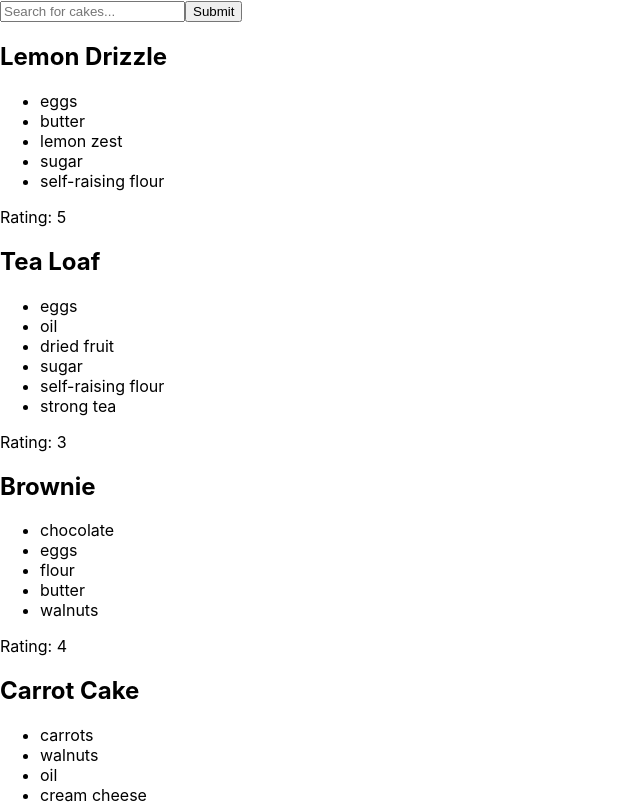
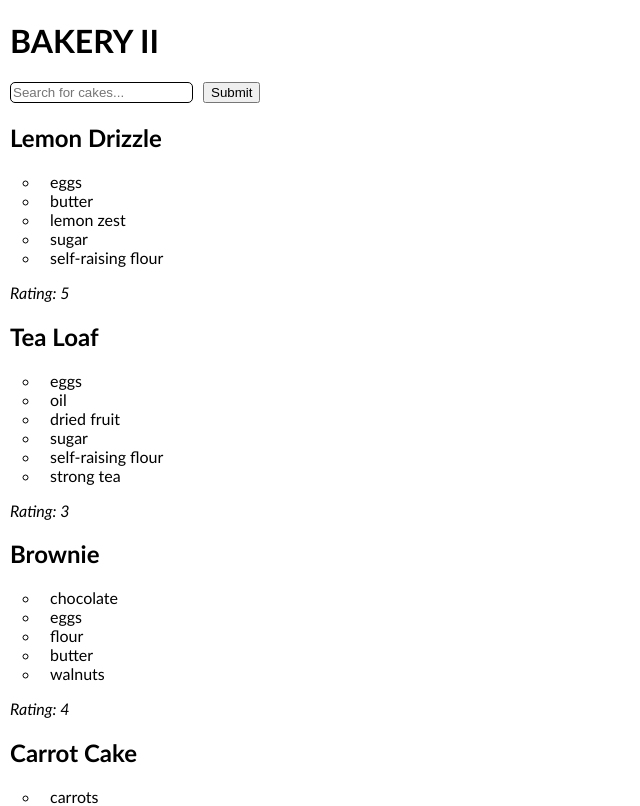
Before and after one commit to osamui01/bakery-lab-2, a React (Create React App) app: page / in a window 1280 px wide. Shown: the top 806 px of the page, without its empty margins (0-640 px from the left). Built offline with nearby package versions, Linux system fonts and the light colour scheme.

Commit message:
applied basic styling to each document

```diff
--- a/src/App.css
+++ /dev/null
@@ -1,38 +0,0 @@
-.App {
-  text-align: center;
-}
-
-.App-logo {
-  height: 40vmin;
-  pointer-events: none;
-}
-
-@media (prefers-reduced-motion: no-preference) {
-  .App-logo {
-    animation: App-logo-spin infinite 20s linear;
-  }
-}
-
-.App-header {
-  background-color: #282c34;
-  min-height: 100vh;
-  display: flex;
-  flex-direction: column;
-  align-items: center;
-  justify-content: center;
-  font-size: calc(10px + 2vmin);
-  color: white;
-}
-
-.App-link {
-  color: #61dafb;
-}
-
-@keyframes App-logo-spin {
-  from {
-    transform: rotate(0deg);
-  }
-  to {
-    transform: rotate(360deg);
-  }
-}
--- a/src/App.js
+++ b/src/App.js
@@ -1,9 +1,10 @@
 import RecipeContainer from "./Containers/RecipeContainer";
-import "./App.css";
+import "./styles/appStyles.css";
 
 function App() {
   return (
     <div>
+      <h1>BAKERY II</h1>
       <RecipeContainer />
     </div>
   );
--- a/src/Components/Cake.js
+++ b/src/Components/Cake.js
@@ -1,13 +1,16 @@
+import "../styles/cakeStyles.css"
 const Cake = ({ cake }) => {
   return (
     <>
+    <div class="grid-container">
         <h2>{cake.cakeName}</h2>
-      <ul>
+        <ul class="cake-list">
           {cake.ingredients.map((ingredient, index) => (
             <li key={index}>{ingredient}</li>
           ))}
         </ul>
         <p>Rating: {cake.rating}</p>
+      </div>
     </>
   );
 };
--- a/src/Components/CakeForm.js
+++ b/src/Components/CakeForm.js
@@ -1,4 +1,5 @@
 import { useState } from "react";
+import "../styles/cakeFormStyles.css"
 
 const CakeForm = ({ cakes, setCakes }) => {
   const [cakeName, setCakeName] = useState("");
--- a/src/Components/SearchForm.jsx
+++ b/src/Components/SearchForm.jsx
@@ -1,4 +1,5 @@
 import { useState } from "react";
+import "../styles/searchFormStyles.css"
 
 const SearchForm = ({ cakes }) => {
   const [search, setSearch] = useState("");
--- /dev/null
+++ b/src/styles/appStyles.css
@@ -0,0 +1,7 @@
+h1 {
+
+    font-family: Trebuchet MS;
+    display: flex;
+    justify-content: left;
+    padding-left: 10px;
+}
--- /dev/null
+++ b/src/styles/cakeFormStyles.css
@@ -0,0 +1,20 @@
+form {
+    display: flex;
+    justify-content: left;
+    padding-left: 10px;
+
+}
+
+input[type="text"] {
+    border: 1px solid black;
+    border-radius: 5px;
+    margin-right: 5px;
+}
+
+input[type="Submit"] {
+    margin-left: 5px;
+}
+
+input[type="Submit"]:hover {
+
+}
--- /dev/null
+++ b/src/styles/cakeStyles.css
@@ -0,0 +1,31 @@
+h2 {
+    font-family: Trebuchet MS;
+    display: flex;
+    justify-content: left;
+    padding-left: 10px;
+}
+
+p {
+    font-style: oblique;
+    font-family: Trebuchet MS;
+    display: flex;
+    justify-content: left;
+    padding-left: 10px;
+}
+
+li {
+    list-style-type: circle;
+    font-family: Trebuchet MS;
+    padding-left: 10px;
+}
+
+/* .grid-container {
+    display: grid;
+    grid: 1fr 1fr 1fr;
+}
+
+.grid-container > div {
+    text-align: center;
+    padding: 20px 0;
+    font-size: 30px;
+  } */
--- /dev/null
+++ b/src/styles/searchFormStyles.css
@@ -0,0 +1,18 @@
+form {
+    display: flex;
+    justify-content: left;
+    padding-left: 10px;
+}
+
+input[type="text"] {
+    border: 1px solid black;
+    border-radius: 5px;
+}
+
+input[type="Submit"] {
+    margin-left: 5px;
+}
+
+input[type="Submit"]:hover {
+
+}
```
Also changed, not shown: src/styles/recipeContainerStyles.css (added). Lines whose indentation alone changed are shown as unchanged.
